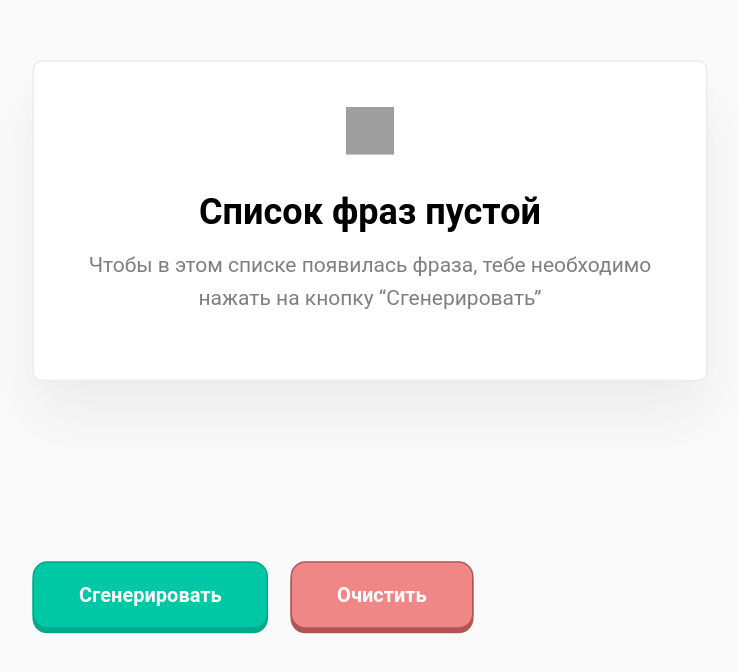
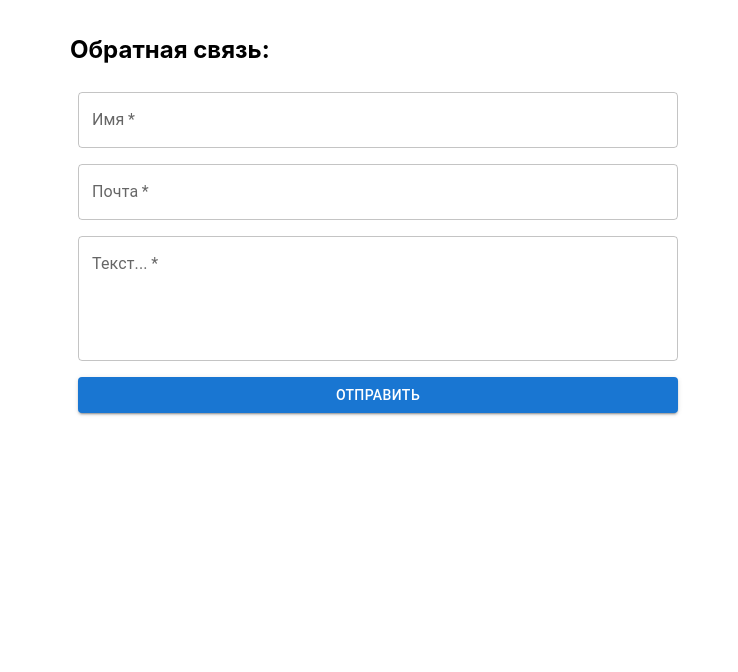
Before and after one commit to gtbmvp/Archakov-React-practice, a React (Create React App) app: page / in a window 1280 px wide. Shown: the top 672 px of the page, without its empty margins (270-1008 px from the left). Built offline with nearby package versions, Linux system fonts and the light colour scheme; grey boxes are pictures that could not be loaded.

Commit message:
1/2 of tutorial-5

```diff
--- a/package.json
+++ b/package.json
@@ -3,6 +3,9 @@
   "version": "0.1.0",
   "private": true,
   "dependencies": {
+    "@emotion/react": "^11.10.4",
+    "@emotion/styled": "^11.10.4",
+    "@mui/material": "^5.10.4",
     "@testing-library/jest-dom": "^5.16.5",
     "@testing-library/react": "^13.3.0",
     "@testing-library/user-event": "^13.5.0",
--- a/src/index.css
+++ b/src/index.css
@@ -1,13 +1,14 @@
 body {
   margin: 0;
-  font-family: -apple-system, BlinkMacSystemFont, 'Segoe UI', 'Roboto', 'Oxygen',
-    'Ubuntu', 'Cantarell', 'Fira Sans', 'Droid Sans', 'Helvetica Neue',
+  padding: 15px;
+  font-family: -apple-system, BlinkMacSystemFont, "Segoe UI", "Roboto", "Oxygen",
+    "Ubuntu", "Cantarell", "Fira Sans", "Droid Sans", "Helvetica Neue",
     sans-serif;
   -webkit-font-smoothing: antialiased;
   -moz-osx-font-smoothing: grayscale;
 }
 
 code {
-  font-family: source-code-pro, Menlo, Monaco, Consolas, 'Courier New',
+  font-family: source-code-pro, Menlo, Monaco, Consolas, "Courier New",
     monospace;
 }
--- /dev/null
+++ b/src/index.html
@@ -0,0 +1,20 @@
+<!DOCTYPE html>
+<html lang="en">
+  <head>
+    <meta charset="UTF-8" />
+    <meta http-equiv="X-UA-Compatible" content="IE=edge" />
+    <meta name="viewport" content="width=device-width, initial-scale=1.0" />
+    <title>Document</title>
+    <link
+      rel="stylesheet"
+      href="https://fonts.googleapis.com/css?family=Roboto:300,400,500,700&display=swap"
+    />
+    <link
+      rel="stylesheet"
+      href="https://fonts.googleapis.com/icon?family=Material+Icons"
+    />
+  </head>
+  <body>
+    <div id="root"></div>
+  </body>
+</html>
--- a/src/index.js
+++ b/src/index.js
@@ -5,11 +5,8 @@ import "./index.css";
 // import App from "./tutorial-1/App";
 // import App from "./tutorial-2/App";
 // import App from "./tutorial-3/App";
-import App from "./tutorial-4 (generate)/App";
+// import App from "./tutorial-4 (generate)/App";
+import App from "./tutorial-5/App";
 
 const root = ReactDOM.createRoot(document.getElementById("root"));
-root.render(
-  <React.StrictMode>
-    <App />
-  </React.StrictMode>
-);
+root.render(<App />);
--- /dev/null
+++ b/src/tutorial-5/App.js
@@ -0,0 +1,108 @@
+import React from "react";
+
+import List from "@mui/material/List";
+import Divider from "@mui/material/Divider";
+import Box from "@mui/material/Box";
+import TextField from "@mui/material/TextField";
+import Button from "@mui/material/Button";
+
+import MyListItem from "./components/MyListItem";
+
+function App() {
+  const [comments, setComment] = React.useState([]);
+  const [inputValues, setValues] = React.useState({});
+
+  const storageCommentsRef = React.useRef([]);
+  const isMountedRef = React.useRef(false);
+
+  /*    не срабатывает на этапе монтирования из-за рефа isMountedRef;
+        при изменении массива comments записывает его в localStorage, а также в storageCommentsRef
+    */
+  React.useEffect(() => {
+    if (!isMountedRef.current) return;
+
+    localStorage.setItem("comments", JSON.stringify(comments));
+    storageCommentsRef.current = comments;
+  }, [comments]);
+
+  /*    при монтировании инициализируем storageCommentsRef или пустым массивом, если localStorage пустой по ключу comments,
+       или parsed содержимым, и меняем реф isMountedRef на true, позволяя работать второму useEffect
+  */
+  React.useEffect(() => {
+    if (localStorage.getItem("comments") !== null)
+      storageCommentsRef.current = JSON.parse(localStorage.getItem("comments"));
+
+    isMountedRef.current = true;
+  }, []);
+
+  const handleSubmit = (event) => {
+    event.preventDefault();
+
+    setComment((prev) => [...prev, { ...inputValues, createdAt: new Date() }]);
+  };
+
+  const handleChange = (event) => {
+    const { name: field, value } = event.target;
+
+    setValues((prev) => ({ ...prev, [field]: value }));
+  };
+
+  return (
+    <div style={{ width: 600, margin: "0 auto" }}>
+      {/* {storageCommentsRef.current.map((comment) => (
+        <h3>{comment}</h3>
+      ))} */}
+
+      {/* <List>
+        {comments.map((comment) => (
+          <>
+            <MyListItem />
+            <Divider variant="inset" component="li" />
+          </>
+        ))}
+      </List> */}
+
+      <h2>Обратная связь:</h2>
+
+      <Box
+        component="form"
+        sx={{
+          "& > :not(style)": { m: 1 },
+        }}
+        onSubmit={handleSubmit}
+      >
+        <TextField
+          fullWidth
+          required
+          id="outlined-basic"
+          label="Имя"
+          name="fullName"
+          onChange={handleChange}
+        />
+        <TextField
+          fullWidth
+          required
+          id="outlined-basic"
+          label="Почта"
+          name="email"
+          onChange={handleChange}
+        />
+        <TextField
+          fullWidth
+          required
+          id="outlined-multiline-static"
+          label="Текст..."
+          multiline
+          rows={4}
+          name="text"
+          onChange={handleChange}
+        />
+        <Button fullWidth variant="contained" type="submit">
+          ОТПРАВИТЬ
+        </Button>
+      </Box>
+    </div>
+  );
+}
+
+export default App;
--- /dev/null
+++ b/src/tutorial-5/components/MyListItem.jsx
@@ -0,0 +1,36 @@
+import React from "react";
+
+import ListItem from "@mui/material/ListItem";
+
+import ListItemText from "@mui/material/ListItemText";
+import ListItemAvatar from "@mui/material/ListItemAvatar";
+import Avatar from "@mui/material/Avatar";
+import Typography from "@mui/material/Typography";
+
+function MyListItem() {
+  return (
+    <ListItem alignItems="flex-start">
+      <ListItemAvatar>
+        <Avatar alt="Cindy Baker" src="/static/images/avatar/3.jpg" />
+      </ListItemAvatar>
+      <ListItemText
+        primary="Oui Oui"
+        secondary={
+          <React.Fragment>
+            <Typography
+              sx={{ display: "inline" }}
+              component="span"
+              variant="body2"
+              color="text.primary"
+            >
+              Sandra Adams
+            </Typography>
+            {" — Do you have Paris recommendations? Have you ever…"}
+          </React.Fragment>
+        }
+      />
+    </ListItem>
+  );
+}
+
+export default MyListItem;
```
Also changed, not shown: 1 other file (tests, documents, lock files or other folders).
